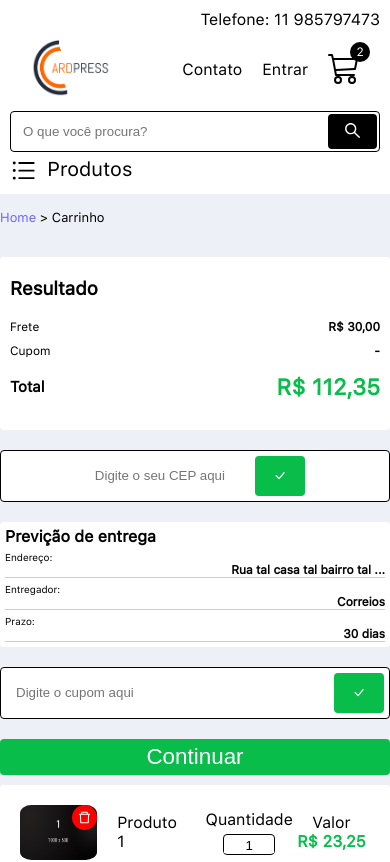
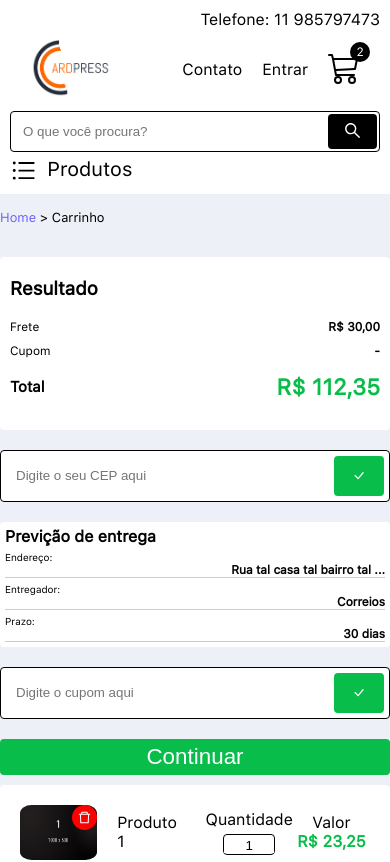
Before and after one commit to Rubens1/loja-projeto, a Next.js app: page /carrinho in a window 390 px wide. Shown: the top 862 px of the page. Built offline with nearby package versions, Linux system fonts and the light colour scheme.

Commit message:
loja
loja

```diff
--- a/src/components/Shop/index.jsx
+++ b/src/components/Shop/index.jsx
@@ -108,6 +108,8 @@ export default function Shop() {
                             <div className="products">
                                 <div className="my-product">
                                     {carrinho.map((produtoCarrinho, key) => {
+                                        const inputQuantidade = produtoCarrinho.quantidade;
+
                                         return (
 
                                             <div className="card-shop" key={`carrinho-${produtoCarrinho.id}`}>
--- a/src/styles/shop.css
+++ b/src/styles/shop.css
@@ -341,7 +341,8 @@
     .input-qtd button{
         display: none;
     }
-    .cupom-form{
+    .cupom-form,
+    .cep-form{
         display: block;
     }
 }
--- a/src/styles/style.css
+++ b/src/styles/style.css
@@ -1,6 +1,6 @@
 @font-face{
     font-family: "SF Pro Text Regular";
-    src: url("./../../public/fonts/sf-pro-text-regular.ttf") format("truetype");
+    src: url("./../../public/fonts/sf-pro-text-regular.ttf")format("truetype");
 }
 @font-face{
     font-family: "SF Pro Text Bold";
```
